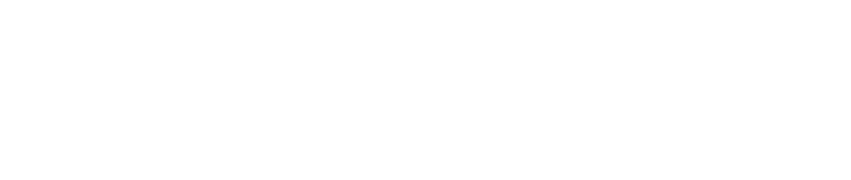
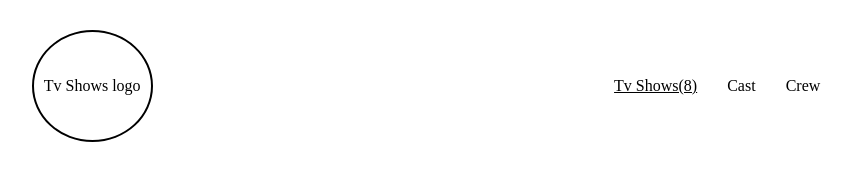
Before and after one commit to mrsamsharma/TV-Show, a website built with webpack: page src/index.html in a window 1280 px wide. Shown: the whole page, without its empty margins (199-1050 px from the left). Built offline with nearby package versions, Linux system fonts and the light colour scheme.

Commit message:
add html and style for the header

```diff
--- a/src/index.html
+++ b/src/index.html
@@ -13,5 +13,14 @@
       referrerpolicy="no-referrer"
     />
   </head>
-  <body></body>
+  <body>
+    <header>
+    <div class="logo">Tv Shows logo</div>
+    <ul>
+      <li><a href="">Tv Shows(8)</a></li>
+      <li>Cast</li>
+      <li>Crew</li>
+    </ul>
+    </header>
+  </body>
 </html>
--- a/src/styles/style.css
+++ b/src/styles/style.css
@@ -1 +1,36 @@
 @import url("https://fonts.googleapis.com/css2?family=Lato:wght@100;300;400;700;900&family=Roboto:ital,wght@0,300;0,400;0,500;0,700;0,900;1,100&display=swap");
+
+* {
+  padding: 0;
+  margin: 0;
+  box-sizing: border-box;
+}
+
+header {
+    display: flex;
+    justify-content: space-around;
+    align-items: center;
+    margin-top: 30px;
+}
+
+header div {
+    border: 2px solid black;
+    padding: 45px 10px;
+    border-radius: 100%;
+}
+
+ul {
+    list-style: none;
+}
+
+ul {
+    display: flex;
+}
+
+ul li {
+    margin-right: 30px;
+}
+
+header ul li a {
+    color: black;
+}
```
